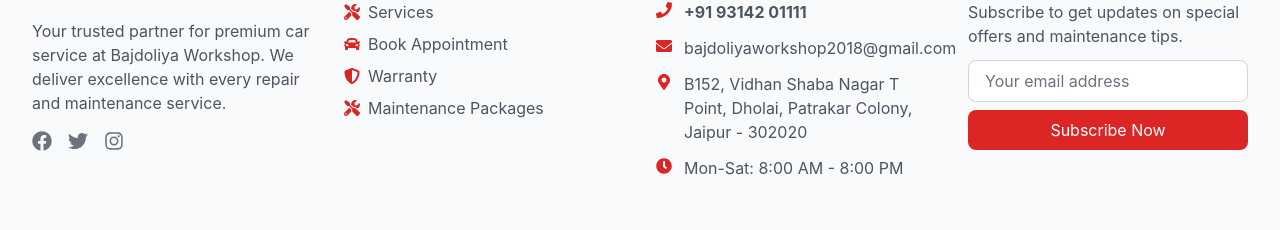
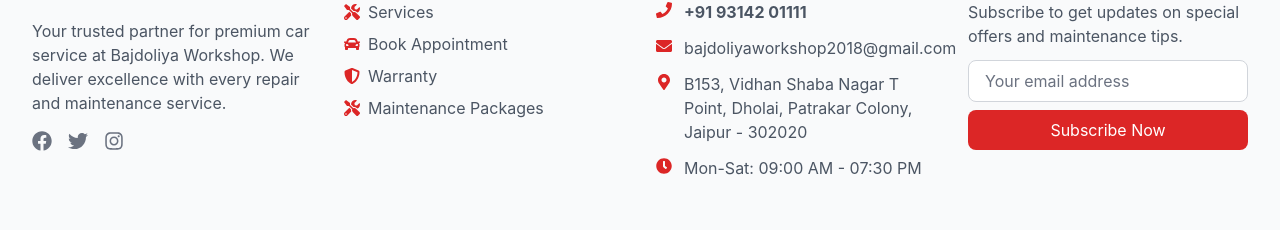
Before and after one commit to Bajdoliyaworkshop/BWsite, a React (Vite) app in the folder frontend/: page / in a window 1280 px wide. Shown: the part 3182-3412 px from the top of the page. Built offline with nearby package versions, Linux system fonts and the light colour scheme.

Commit message:
address and timing change

```diff
--- a/frontend/src/components/common/Footer.jsx
+++ b/frontend/src/components/common/Footer.jsx
@@ -141,13 +141,13 @@
               <li className="flex items-start">
                 <FaMapMarkerAlt className="text-red-600 mt-0.5 mr-3 flex-shrink-0 text-sm sm:text-base" />
                 <span className="text-gray-600 text-sm sm:text-base">
-                  B152, Vidhan Shaba Nagar T Point, Dholai, Patrakar Colony, Jaipur - 302020
+                  B153, Vidhan Shaba Nagar T Point, Dholai, Patrakar Colony, Jaipur - 302020
                 </span>
               </li>
               <li className="flex items-start">
                 <FaClock className="text-red-600 mt-0.5 mr-3 flex-shrink-0 text-sm sm:text-base" />
                 <span className="text-gray-600 text-sm sm:text-base">
-                  Mon-Sat: 8:00 AM - 8:00 PM
+                  Mon-Sat: 09:00 AM - 07:30 PM
                 </span>
               </li>
             </ul>
```
